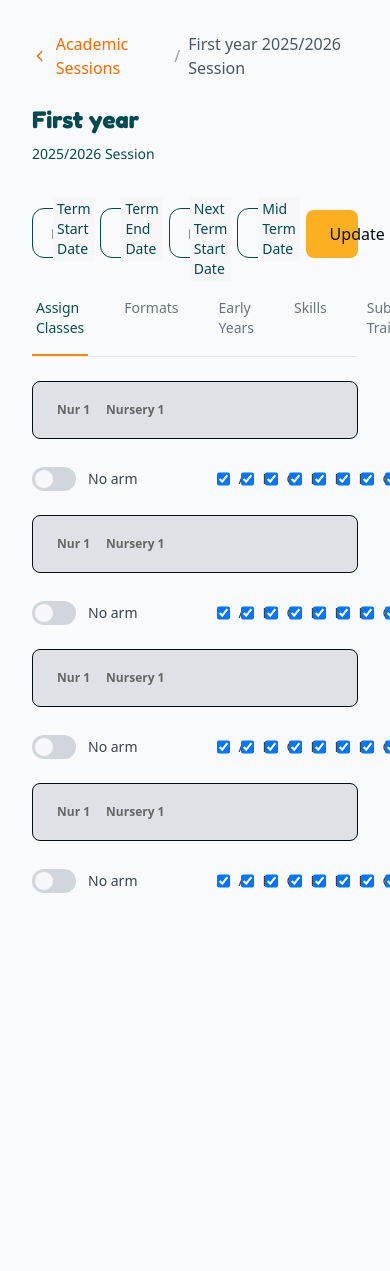
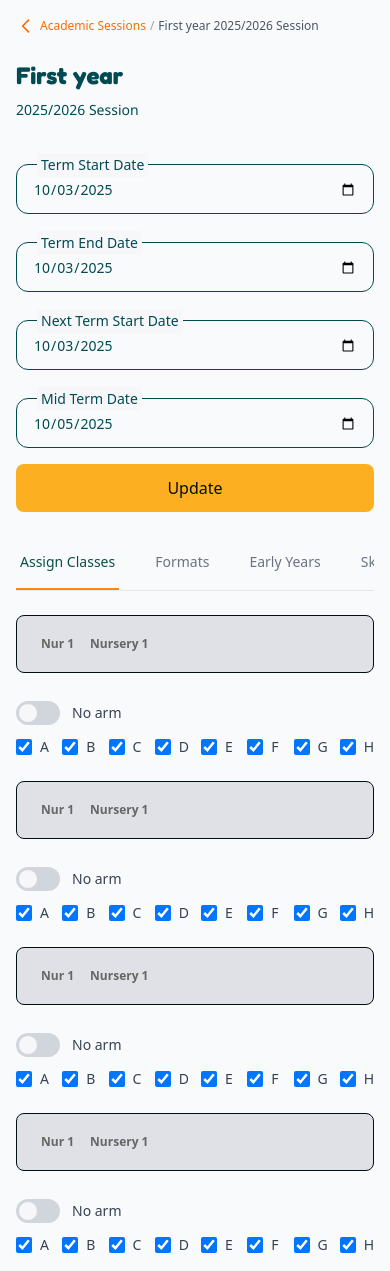
Before and after one commit to tsucess/kokokah_sms, a Laravel app: page /admin/configuration/assign-classes in a window 390 px wide. Shown: the part 129-1400 px from the top of the page. Run offline with Laravel 12, Linux system fonts and the light colour scheme; style sheets or scripts are compiled from the project's sources; some libraries are stand-ins or nearby versions.

Commit message:
finished responsiveness

```diff
--- a/resources/views/admin/configuration/assign-classes.blade.php
+++ b/resources/views/admin/configuration/assign-classes.blade.php
@@ -4,17 +4,17 @@
 @section('page-title', 'Welcome to Kokokah')
 
 @section('content')
-    <div class="p-8">
+    <div class="p-4 md:p-8">
         <!-- Back Button -->
-        <div class="mb-6 flex items-center">
+        <div class="mb-6 flex items-center text-xs sm:text-base gap-1">
             <a href="{{ route('admin.configuration.academic-sessions') }}"
                 class="flex items-center text-orange-500 hover:text-orange-600">
-                <svg class="w-5 h-5 mr-2" fill="none" stroke="currentColor" viewBox="0 0 24 24">
+                <svg class="w-5 h-5 mr-1" fill="none" stroke="currentColor" viewBox="0 0 24 24">
                     <path stroke-linecap="round" stroke-linejoin="round" stroke-width="2" d="M15 19l-7-7 7-7" />
                 </svg>
                 Academic Sessions
             </a>
-            <span class="text-gray-400 mx-2">/</span>
+            <span class="text-gray-400">/</span>
             <span class="text-gray-600">First year 2025/2026 Session</span>
         </div>
 
@@ -25,7 +25,7 @@
         </div>
 
         <!-- Term Date Inputs -->
-        <div class="grid grid-cols-5 gap-4 mb-6">
+        <div class="grid grid-cols-1 sm:grid-cols-5 gap-4 mb-6">
             <div class="border-[1.5px] border-primary rounded-xl relative px-4 py-3 mt-3">
                 <label class="text-sm font-medium text-primary bg-superadmin-bg px-1 py-0.5 absolute left-5 -top-3">Term
                     Start Date</label>
@@ -54,8 +54,8 @@
         </div>
 
         <!-- Tabs -->
-        <div class="mb-6 border-b border-gray-200">
-            <nav class="flex space-x-8">
+        <div class="mb-6 border-b border-gray-200 overflow-x-auto" style="scrollbar-width: none; -ms-overflow-style: none;">
+            <nav class="flex space-x-8 min-w-150">
                 <a href="#" class="text-teal-900 py-4 px-1 border-b-2 border-orange-400 font-medium text-sm">
                     Assign Classes
                 </a>
@@ -87,7 +87,7 @@
                         <span class="text-xs font-semibold text-gray100">Nur 1</span>
                         <span class="text-xs font-semibold text-gray100">Nursery 1</span>
                     </div>
-                    <div class="flex items-center gap-20">
+                    <div class="flex flex-col sm:flex-row sm:items-center gap-3 sm:gap-20">
                         <label class="relative inline-flex items-center cursor-pointer shrink-0">
                             <input type="checkbox" class="sr-only peer">
                             <div
@@ -96,7 +96,7 @@
                             <span class="ml-3 text-sm font-medium text-gray-700">No arm</span>
                         </label>
                         <!-- Checkboxes Grid -->
-                        <div class="grid grid-cols-8 gap-6 flex-1">
+                        <div class="grid grid-cols-8 gap-3 sm:gap-6 flex-1">
                             @foreach (['A', 'B', 'C', 'D', 'E', 'F', 'G', 'H'] as $arm)
                                 <label class="flex items-center space-x-2 cursor-pointer">
                                     <input type="checkbox" checked
--- a/resources/views/admin/configuration/sessions-levels.blade.php
+++ b/resources/views/admin/configuration/sessions-levels.blade.php
@@ -8,12 +8,12 @@
     <!-- Back Button -->
     <div class="mb-6 flex items-center gap-1 text-sm sm:text-base">
         <a href="{{ route('admin.configuration') }}" class="flex items-center text-orange-500 hover:text-orange-600">
-            <svg class="w-5 h-5 mr-2" fill="none" stroke="currentColor" viewBox="0 0 24 24">
+            <svg class="w-5 h-5 mr-1" fill="none" stroke="currentColor" viewBox="0 0 24 24">
                 <path stroke-linecap="round" stroke-linejoin="round" stroke-width="2" d="M15 19l-7-7 7-7" />
             </svg>
             System Configuration
         </a>
-        <span class="text-gray-400 mx-2">/</span>
+        <span class="text-gray-400">/</span>
         <span class="text-gray-600">Sessions & Term</span>
     </div>
 
```
Also changed, not shown: resources/views/admin/configuration/term-definitions.blade.php (+7 -7 lines), resources/views/admin/starboard.blade.php (+5 -5 lines).
